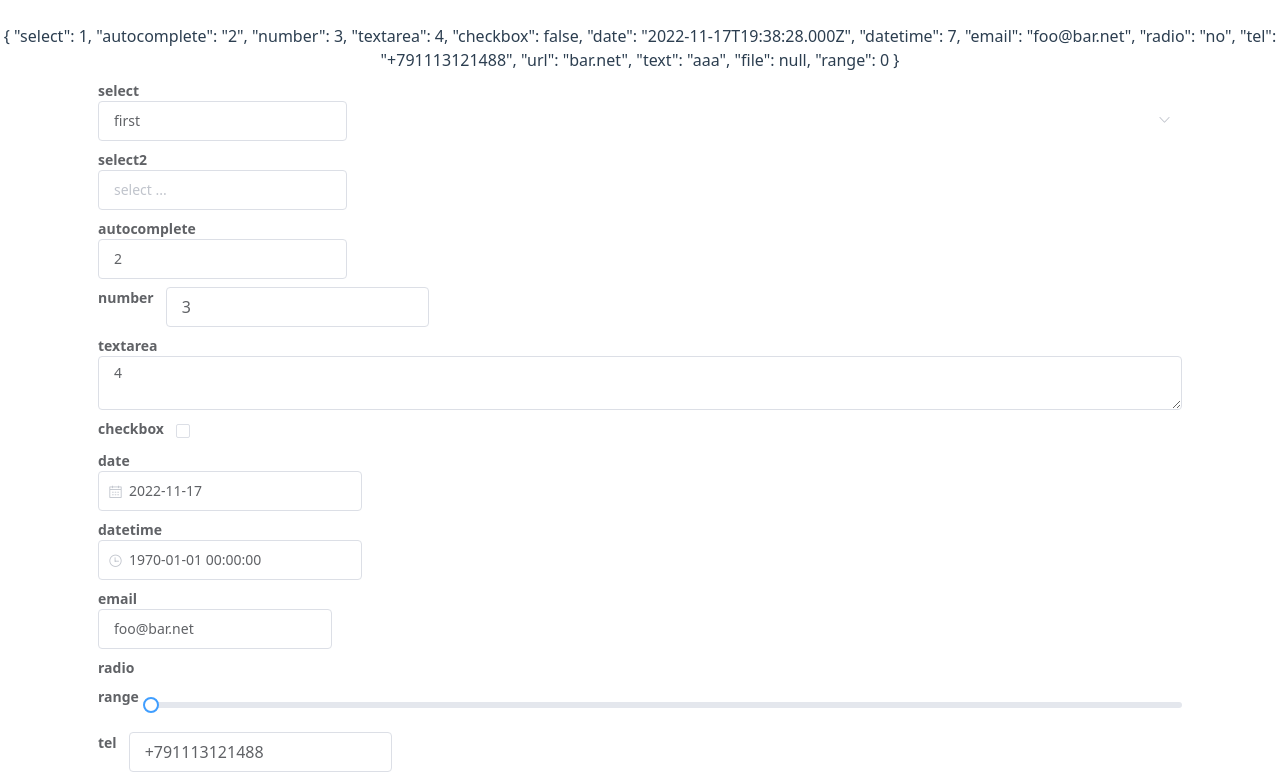
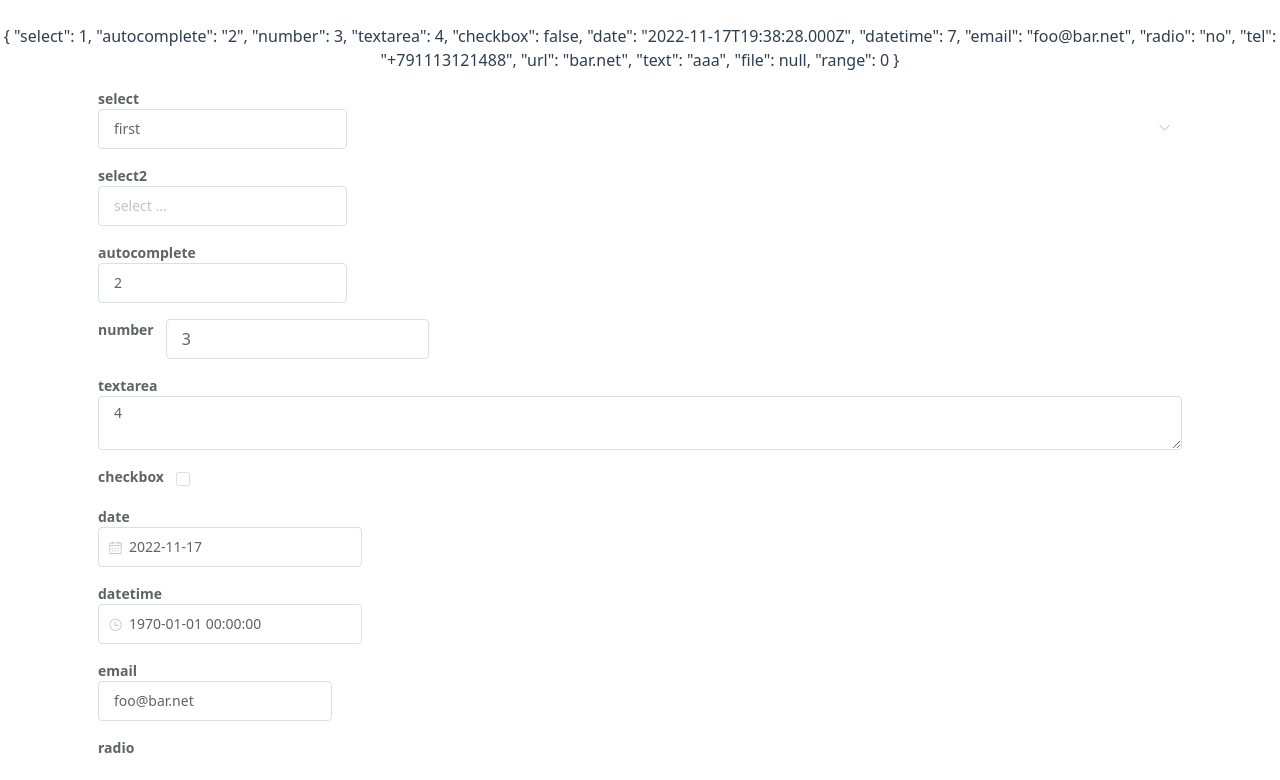
Before and after one commit to alkokaine/cdjs-vue, a Vue app: page /cd-form in a window 1280 px wide. Shown: the top 780 px of the page. Built offline with nearby package versions, Linux system fonts and the light colour scheme; no server answers.

Commit message:
field padding

```diff
--- a/src/components/cd-fieldset.vue
+++ b/src/components/cd-fieldset.vue
@@ -8,7 +8,7 @@
         <cd-fieldset v-if="config.hasDescriptor" :descriptor="property.descriptor" :owner="property" :payload="payload" :isDisabled="isDisabled" :field-config="fieldConfig">
           <slot slot-scope="row" :property="row.property" :parent="property" :value="payload[row.property.datafield]" :config="fieldConfig(row.property)"/>
         </cd-fieldset>
-        <div v-else class="cd-field" :class="resolvePropertyClass(property)">
+        <div v-else class="cd-field pt-2" :class="resolvePropertyClass(property)">
           <slot :property="property" :parent="owner" :value="payload[property.datafield]" :config="fieldConfig(property)"/>
         </div>
       </template>
```
